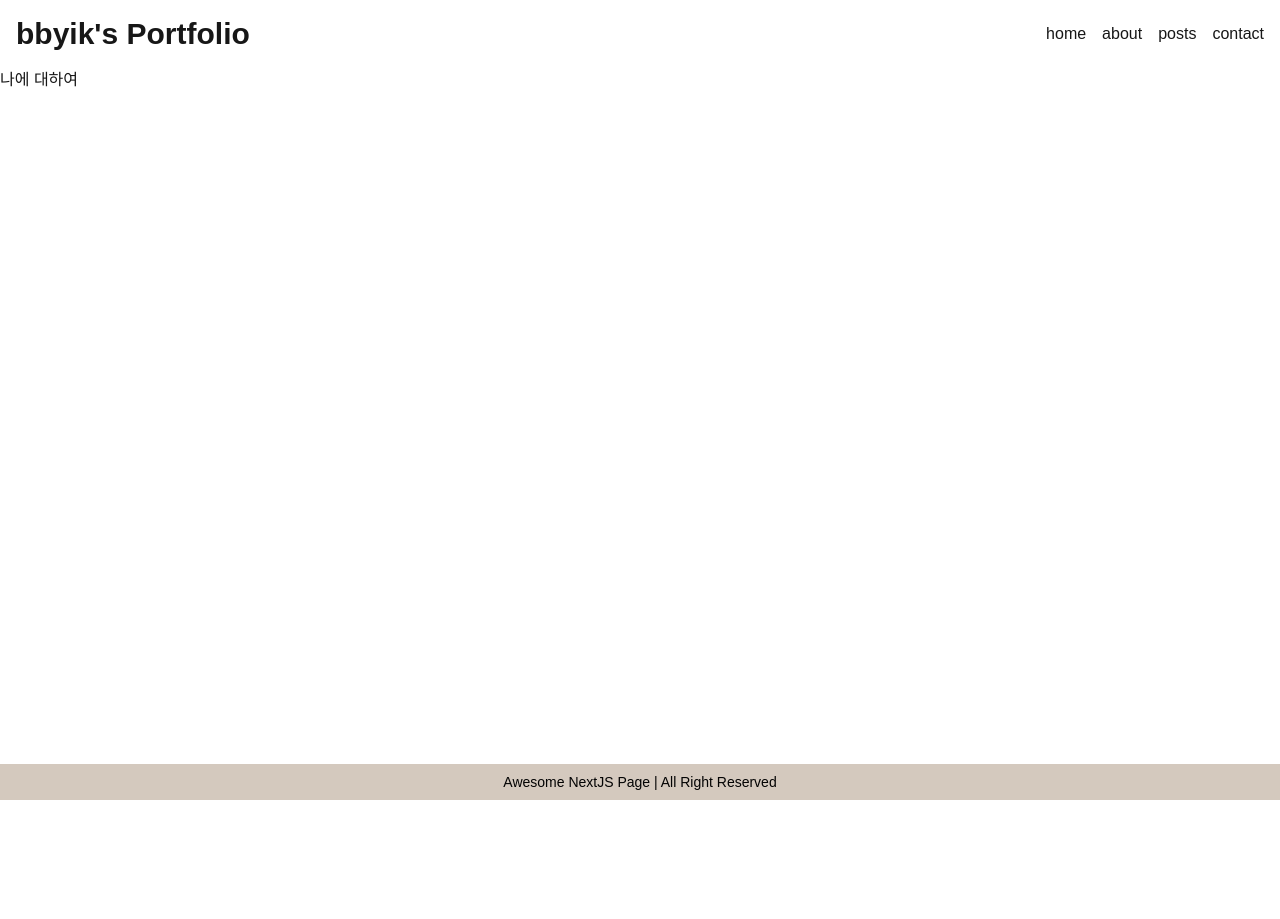
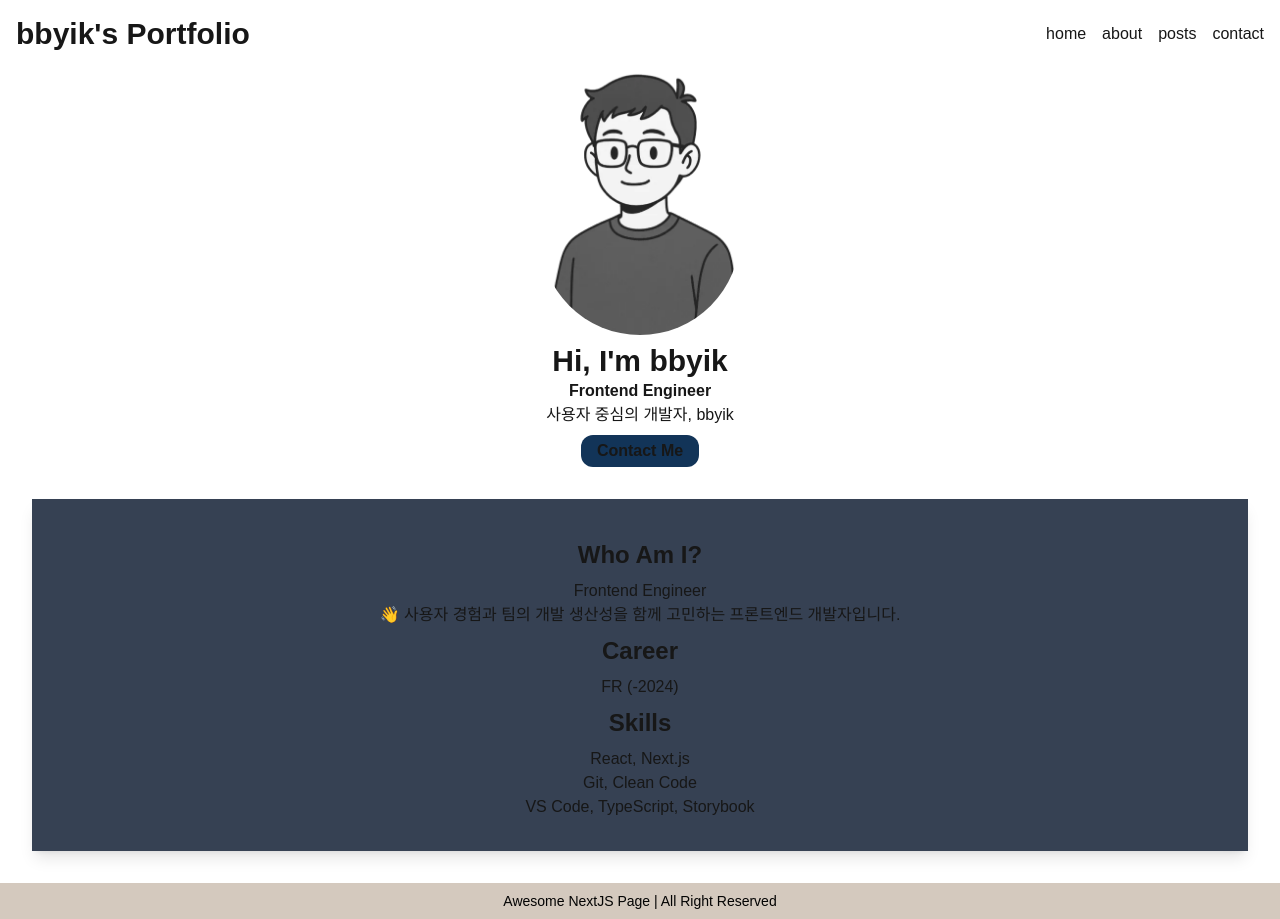
Before and after one commit to bbyik-k/portfolio-site-nextjs, a Next.js app: page /about in a window 1280 px wide. Before the commit the page ends 800 px from the top, so only its background shows below. Built offline with nearby package versions, Linux system fonts and the light colour scheme.

Commit message:
feat: add About page

```diff
--- a/src/app/about/page.tsx
+++ b/src/app/about/page.tsx
@@ -1,3 +1,25 @@
+import Profile from '@/components/Profile';
+const TITLE_CLASS = 'text-2xl font-bold my-2';
 export default function AboutPage() {
-  return <p>나에 대하여</p>;
+  return (
+    <>
+      <Profile />
+
+      <section className='bg-gray-700 shadow-lg p-8 m-8 text-center'>
+        <h2 className={TITLE_CLASS}>Who Am I?</h2>
+        <p>
+          Frontend Engineer <br />
+          👋 사용자 경험과 팀의 개발 생산성을 함께 고민하는 프론트엔드 개발자입니다.
+        </p>
+        <h2 className={TITLE_CLASS}>Career</h2>
+        <p>FR (-2024)</p>
+        <h2 className={TITLE_CLASS}>Skills</h2>
+        <p>
+          React, Next.js <br />
+          Git, Clean Code <br />
+          VS Code, TypeScript, Storybook
+        </p>
+      </section>
+    </>
+  );
 }
```
